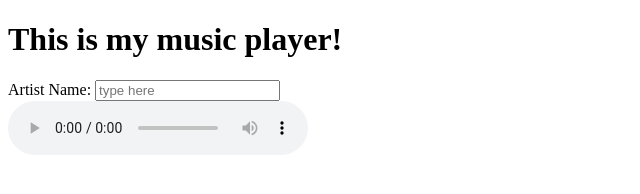
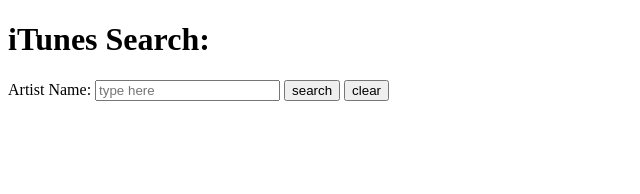
Before and after one commit to Momentum-Team-15/search-with-itunes-rayardenyoung, a website: page index.html in a window 1280 px wide. Shown: the whole page, without its empty margins (0-640 px from the left). Drawn offline with Linux system fonts and the light colour scheme; no server answers.

Commit message:
trying search bar tutorial, added buttons

```diff
--- a/index.html
+++ b/index.html
@@ -9,19 +9,23 @@
 </head>
 
 <body>
-
   <div id="music-player-container">
 
-    <form action="/" method="POST" id="search-form">
-      <div class="input-field">
-        <h1>This is my music player!</h1>
+
+    <div class="input-container">
+    <form id="search-form" action="/" method="POST">
+        <h1>iTunes Search:</h1>
         <label for="artist-name">Artist Name:</label>
-        <input type="text" name="artist-name-input" id="artist-name-input" placeholder="type here" required />
-      </div>
+        <input id="artist-name-input" type="text" name="artist-name-input" placeholder="type here" required />
+        <button id="search" class="input">search</button>
+        <button id="clear" class="clear-results">clear</button>
     </form>
+    </div>
 
-    <audio controls src="">
-    </audio>
+    <div class="results-container">
+
+
+    </div>
 
 
 
--- a/main.js
+++ b/main.js
@@ -15,6 +15,7 @@
 
     for (let data of myData.results){
         console.log(`${data.trackName} by ${data.artistName}`)
+
 
         let resultsDiv = document.createElement("div");
         let resultsSongPic = document.createElement("img");
```
